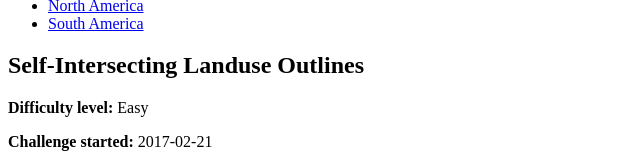
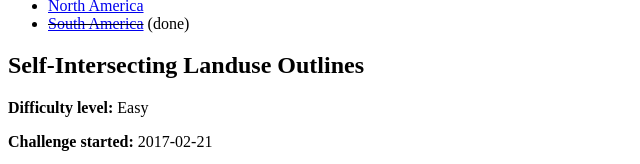
Before and after one commit to osmlab/fixing-polygons-in-osm, a plain HTML site: page web/fixing.html in a window 1280 px wide. Shown: the part 593-757 px from the top of the page, 0-640 px from the left. Drawn offline with Linux system fonts and the light colour scheme.

Commit message:
Mark buidings South America challenge as fixed.

```diff
--- a/web/fixing.html
+++ b/web/fixing.html
@@ -42,7 +42,7 @@
             <li><strike><a href="http://maproulette.org/map/1481">Europe</a></strike> (done)</li>
             <li><strike><a href="http://maproulette.org/map/1482">India</a></strike> (done)</li>
             <li><a href="http://maproulette.org/map/1483">North America</a></li>
-            <li><a href="http://maproulette.org/map/1484">South America</a></li>
+            <li><strike><a href="http://maproulette.org/map/1484">South America</a></strike> (done)</li>
         </ul>
 
         <h2>Self-Intersecting Landuse Outlines</h2>
```
